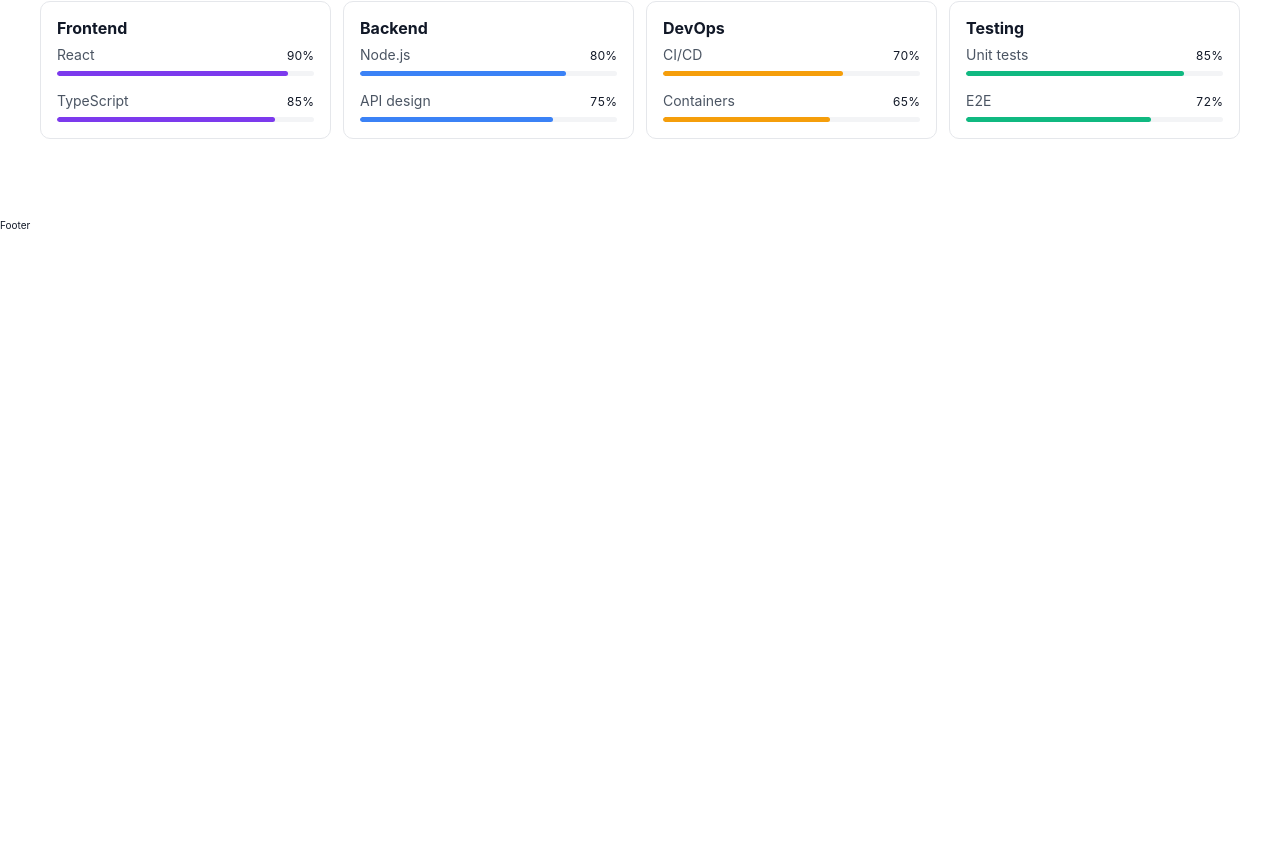
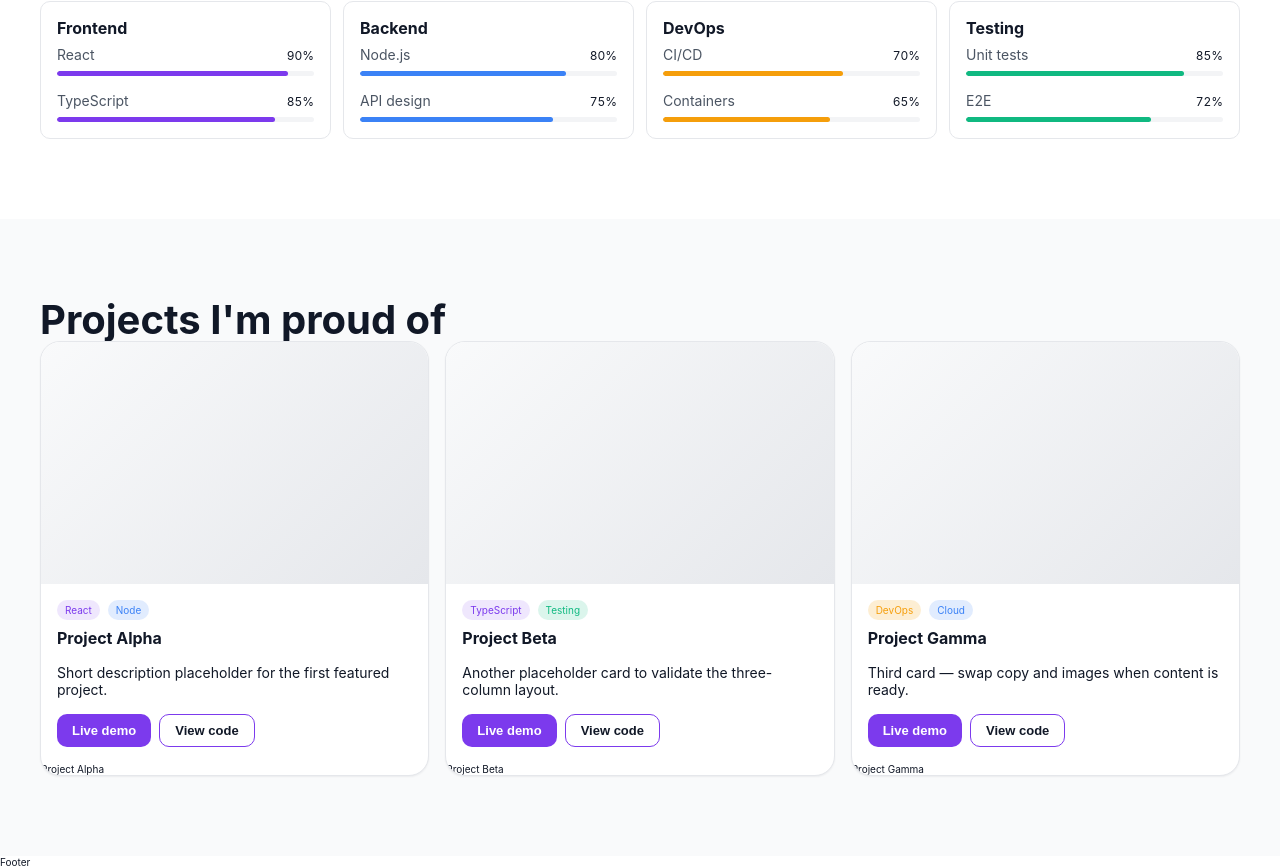
Before and after one commit to Yejun-Jung/portfolio, a React app: page / in a window 1280 px wide. Shown: the part 734-1602 px from the top of the page. Before the commit the page ends 965 px from the top, so only its background shows below. Built offline with nearby package versions, Linux system fonts and the light colour scheme; the HTML template or start-up script is replaced by a standard one; a web font is replaced by a local one.

Commit message:
project-update

```diff
--- /dev/null
+++ b/src/components/project/Project.jsx
@@ -0,0 +1,26 @@
+import React from 'react'
+import styles from './Project.module.scss'
+import { projectList } from '../../utils/projectList'
+import ProjectCard from '../projectCard/ProjectCard'
+const Project = () => {
+  return (
+    <section className={styles.project_section} aria-labelledby='project-heading'>
+        <div className={`inner ${styles.inner}`}>
+            <h1 className="tit tit__m">
+                  Projects I&apos;m proud of
+            </h1>
+            <div className={styles.grid}>
+                  {projectList.map((p)=>(
+                      <ProjectCard
+                      key={p.title}
+                      {...p}
+                      />
+                  ))}
+            </div>
+        </div>
+
+    </section>
+  )
+}
+
+export default Project
--- /dev/null
+++ b/src/components/project/Project.module.scss
@@ -0,0 +1,24 @@
+@use '../../styles/variables' as *;
+
+.project_section {
+    background-color: var(--color-bg-muted);
+    transition: $transition-theme;
+
+    .inner {
+        padding: $space-12 0;
+
+        .grid {
+            display: grid;
+            gap: $space-3;
+            grid-template-columns: 1fr;
+            @media (min-width:768px){
+                grid-template-columns: repeat(2,1fr);
+
+            }
+            @media (min-width:1024px){
+                grid-template-columns: repeat(3,1fr);
+
+            }
+        }
+    }
+}
--- /dev/null
+++ b/src/components/projectCard/ProjectCard.jsx
@@ -0,0 +1,40 @@
+import React from 'react'
+import styles from './ProjectCard.module.scss'
+import Tag from '../tag/Tag'
+const ProjectCard = ({
+    title,
+    description,
+    tags = [],
+    imageAlt = ''
+}) => {
+    return (
+        <article className={styles.card}>
+            <div className={styles.thumb} role='img' aria-label={imageAlt || title} />
+
+            <div className={styles.body}>
+                <div className={styles.tags}>
+                    {tags.map(({ label, variant }) => (
+                        <Tag key={label} variant={variant}>
+                            {label}
+                        </Tag>
+                    ))}
+                </div>
+                <h3 className="card-tit">{title}</h3>
+                <p className={styles.desc}>
+                    {description}
+                </p>
+                <div className={styles.cta}>
+                    <button className='btn btn__primary btn__md'>
+                            Live demo
+                    </button>
+                    <button className='btn btn__outline btn__md'>
+                            View code
+                    </button>
+                </div>
+            </div>
+            {title}
+        </article>
+    )
+}
+
+export default ProjectCard
--- /dev/null
+++ b/src/components/projectCard/ProjectCard.module.scss
@@ -0,0 +1,41 @@
+@use '../../styles/variables' as *;
+
+.card {
+    display: flex;
+    flex-direction: column;
+    overflow: hidden;
+    border: 1px solid var(--color-border);
+    background-color: var(--color-card-bg);
+    box-shadow: var(--shadow-sm);
+    transition: $transition-theme;
+    border-radius: $radius-md;
+    .thumb {
+        aspect-ratio: 16 / 10;
+        background: linear-gradient(
+            135deg,
+            var(--color-bg-muted),
+            var(--color-border)
+        );
+    }
+    .body {
+        display: flex;
+        flex: 1;
+        flex-direction: column;
+        gap: $space-1;
+        padding: $space-3;
+        .tags {
+            display: flex;
+            gap: $space-1;
+            flex-wrap: wrap;
+        }
+        .desc {
+            font-size: $font-size-sm;
+            color: var(-color-text-muted);
+        }
+        .cta {
+            display: flex;
+            gap: $space-1;
+            margin-top: $space-1;
+        }
+    }
+}
--- /dev/null
+++ b/src/components/tag/Tag.jsx
@@ -0,0 +1,21 @@
+import React from 'react'
+import styles from './Tag.module.scss'
+const VARIANT={
+  success :styles.variant_success,
+  info :styles.variant_info,
+  warning :styles.variant_warning,
+  neutral :styles.variant_neutral,
+}
+
+
+const Tag = ({
+  children, variant = 'neutral'
+}) => {
+  return (
+    <span className={`${styles.tag} ${VARIANT[variant]} ?? VARIANT.neutral`}>
+      {children}
+    </span>
+  )
+}
+
+export default Tag
--- /dev/null
+++ b/src/components/tag/Tag.module.scss
@@ -0,0 +1,26 @@
+@use '../../styles/variables' as *;
+
+.tag {
+    display: inline-flex;
+    align-items: center;
+    padding: .4rem .8rem;
+    border-radius: 999px;
+    font-size: 1rem;
+
+}
+.variant_neutral{
+    background-color: rgba(124,58,237,.12);
+    color:var(--color-primary)
+}
+.variant_success{
+    background-color: rgba(16,185,129,.15);
+    color:var(--color-success)
+}
+.variant_info{
+    background-color: rgba(59,130,246,.15);
+    color:var(--color-info)
+}
+.variant_warning{
+    background-color: rgba(245,158,11,.18);
+    color:var(--color-warning)
+}
--- a/src/pages/Home.jsx
+++ b/src/pages/Home.jsx
@@ -1,13 +1,15 @@
-import React from 'react'
-import Hero from '../components/hero/Hero'
-import Tools from '../components/tools/Tools'
+import React from "react";
+import Hero from "../components/hero/Hero";
+import Tools from "../components/tools/Tools";
+import Project from "../components/project/Project";
 const Home = () => {
   return (
     <div>
-      <Hero/>
-      <Tools/>
+      <Hero />
+      <Tools />
+      <Project />
     </div>
-  )
-}
+  );
+};
 
-export default Home
+export default Home;
--- a/src/styles/_buttons.scss
+++ b/src/styles/_buttons.scss
@@ -22,6 +22,10 @@
 
     &__small {
         font-size: 1.2rem;
+    }
+    &__md {
+        font-size: 1.3rem;
+        border-radius: $radius-sm;
     }
 }
 
--- a/src/styles/global.scss
+++ b/src/styles/global.scss
@@ -58,3 +58,8 @@ p.txt{
   line-height: 1.6;
   color:var(--color-text-muted)
 }
+h3.card-tit {
+  margin-bottom: .8rem;
+  font-size: 1.6rem;
+  color: var(--color-text);
+}
--- /dev/null
+++ b/src/utils/projectList.js
@@ -0,0 +1,26 @@
+export const projectList = [
+  {
+    title: 'Project Alpha',
+    description: 'Short description placeholder for the first featured project.',
+    tags: [
+      { label: 'React', variant: 'neutral' },
+      { label: 'Node', variant: 'info' },
+    ],
+  },
+  {
+    title: 'Project Beta',
+    description: 'Another placeholder card to validate the three-column layout.',
+    tags: [
+      { label: 'TypeScript', variant: 'neutral' },
+      { label: 'Testing', variant: 'success' },
+    ],
+  },
+  {
+    title: 'Project Gamma',
+    description: 'Third card — swap copy and images when content is ready.',
+    tags: [
+      { label: 'DevOps', variant: 'warning' },
+      { label: 'Cloud', variant: 'info' },
+    ],
+  },
+]
```
